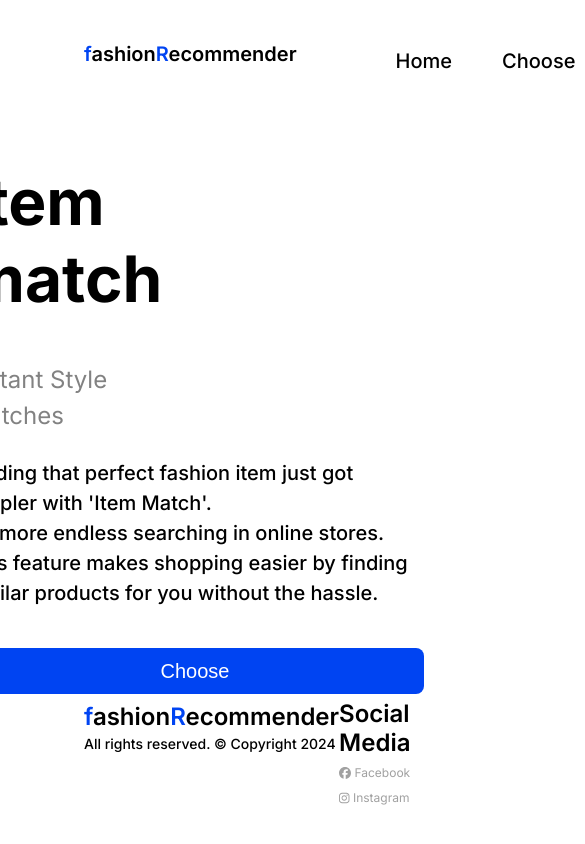
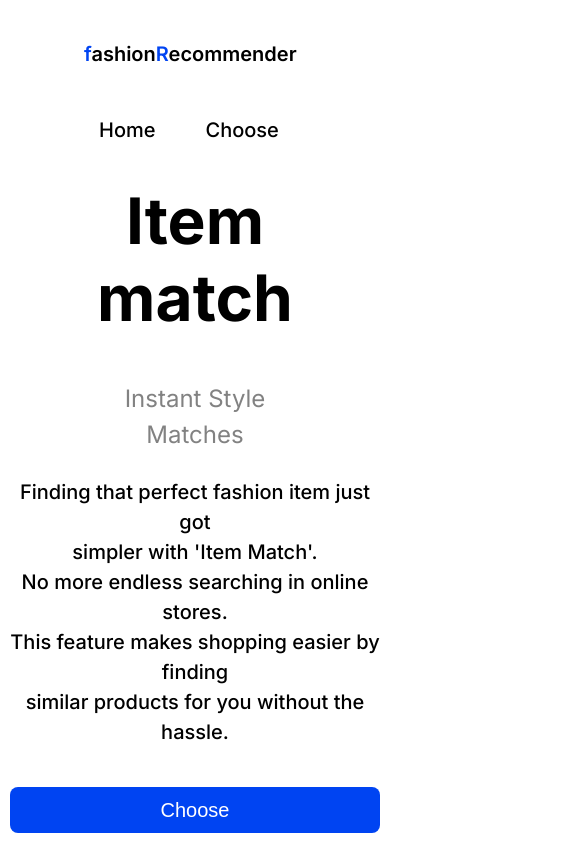
Before and after one commit to mAree002/Dualmon2024_frontend, a React (Vite) app: page / in a window 390 px wide. Shown: the top 844 px of the page, 585 px wide, since content can reach past the window. Built offline with nearby package versions, Linux system fonts and the light colour scheme.

Commit message:
respnsive

```diff
--- a/src/components/ItemMatch.module.css
+++ b/src/components/ItemMatch.module.css
@@ -20,3 +20,9 @@
 .ItemMatchDiv{
     width: 457px;
 }
+@media only screen and (max-width: 600px) {
+    .ItemMatchDiv{
+        justify-content: center;
+        width:100%
+    }
+}
--- a/src/components/Navigation.module.css
+++ b/src/components/Navigation.module.css
@@ -13,6 +13,7 @@
     transition: background-color 0.3s;
     font-size: 20px;
     font-weight: 500;
+
   }
 
   .nav .a:hover {
@@ -31,3 +32,9 @@
   .nav .b:hover {
     background-color: lightgray;
   }
+  @media only screen and (max-width: 600px) {
+    .nav{
+      justify-content: left;
+    }
+
+  }
--- a/src/components/NavigationFooter.module.css
+++ b/src/components/NavigationFooter.module.css
@@ -33,3 +33,20 @@
     color: #A1A1A1;
     font-size: 12px;
 }
+@media only screen and (max-width: 600px) {
+    .footer{
+        width: 100%;
+        display:grid;
+        position:relative;
+        padding-top:10px
+    }
+    .footer2{
+        padding-top:10px
+    }
+    .footer21{
+        text-align:center
+    }
+    .footer22, .footer23{
+        text-align:center
+    }
+}
--- a/src/components/NavigationHeader.module.css
+++ b/src/components/NavigationHeader.module.css
@@ -9,5 +9,23 @@
 .nav{
     padding-top: 39px;
     padding-left: 84px;
-    padding-right: 84px;
+
 }
+.mode{
+    width:25px;
+    height:25px;
+}
+.button{
+    margin-top:47px;
+    margin-right:36px;
+    padding-left:25px;
+    border:none;
+    background-color: transparent;
+}
+@media only screen and (max-width: 600px) {
+    .header{
+        display:grid;
+        width: 100%;
+    }
+
+}
--- a/src/components/NavigationHeader.tsx
+++ b/src/components/NavigationHeader.tsx
@@ -3,8 +3,10 @@ import Logo from "./Logo.tsx"
 import Navigation from './Navigation.tsx'
 import { Link } from 'react-router-dom'
 
+
+
+
 function NavigationHeader() {
-
     return (
         <>
             <div className={styles.header}>
--- a/src/pages/HomePage.module.css
+++ b/src/pages/HomePage.module.css
@@ -1,10 +1,23 @@
-.home{
-    display: flex;
-    justify-content: center;
-    align-items: center;
+.home {
+    display: grid;
+    place-items: center;
     margin-top: 80px;
+    width: 100%;
+    padding: 10px;
+}
 
-}
-.ItemMatch{
+.ItemMatch {
     max-width: fit-content;
 }
+
+@media only screen and (max-width: 600px) {
+    .home {
+        margin-top: 20px;
+        padding: 10px;
+    }
+    .ItemMatch {
+        max-width: 100%;
+        width: 100%;
+        text-align: center;
+    }
+}
--- a/src/pages/ItemMatchPage.module.css
+++ b/src/pages/ItemMatchPage.module.css
@@ -40,6 +40,7 @@
   margin-top: auto;
   margin-bottom: auto;
   padding-left:47px;
+
 }
 
 .row1 {
```
Also changed, not shown: src/components/Logo.module.css (line endings or trailing spaces).
